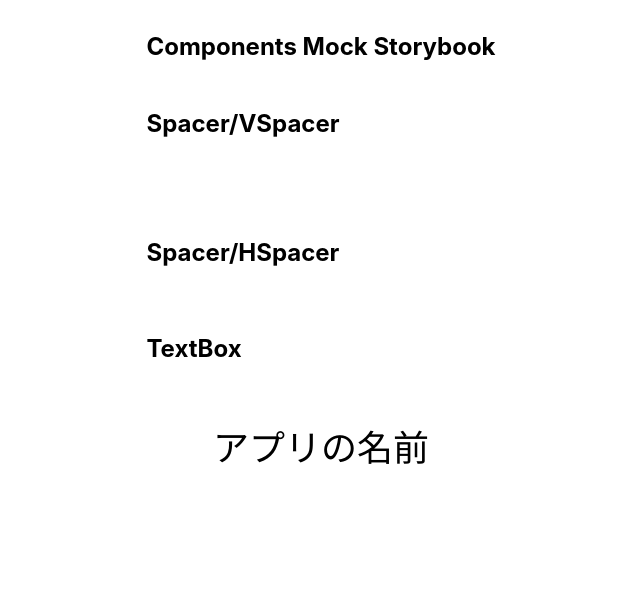
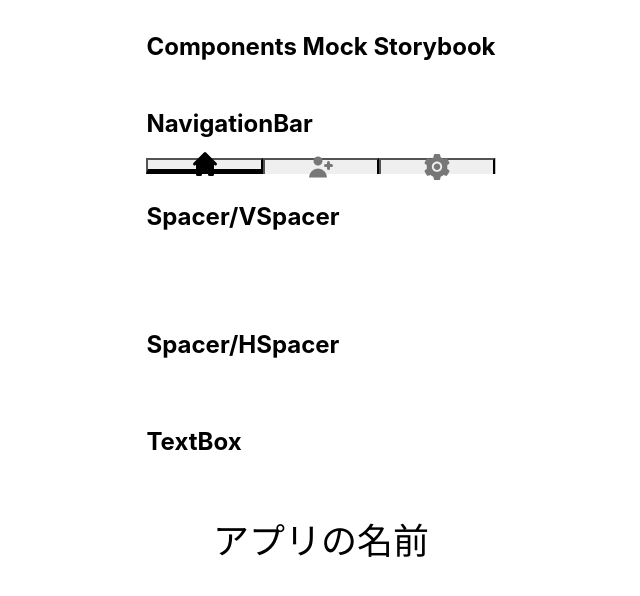
Before and after one commit to 0time-engineer/front-end, a React (Create React App) app: page /components in a window 1280 px wide. Shown: the top 596 px of the page, without its empty margins (319-959 px from the left). Built offline with nearby package versions, Linux system fonts and the light colour scheme.

Commit message:
ナビゲーションバーを作成した

```diff
--- a/package.json
+++ b/package.json
@@ -16,6 +16,7 @@
     "framer-motion": "^10.12.12",
     "react": "^18.2.0",
     "react-dom": "^18.2.0",
+    "react-icons": "^4.8.0",
     "react-router-dom": "^6.11.1",
     "react-scripts": "5.0.1",
     "typescript": "^4.9.5",
--- /dev/null
+++ b/src/Components/atoms/NavigationBar.tsx
@@ -0,0 +1,61 @@
+import { HStack, IconButton, ButtonGroup } from '@chakra-ui/react'
+import { HiUserAdd, HiHome } from 'react-icons/hi'
+import { AiFillSetting } from 'react-icons/ai'
+import { useState } from 'react'
+
+type Props = {
+  type: 'Home' | 'AddFriend' | 'Setting'
+}
+
+export const NavigationBar = ({ type }: Props) => {
+  const [screen, setScreen] = useState(type)
+
+  const ContentButton = ({
+    type,
+  }: {
+    type: 'Home' | 'AddFriend' | 'Setting'
+  }) => {
+    const color = screen === type ? '#000000' : '#777777'
+    //TODO: 型を変更する
+    let icon: any
+    switch (type) {
+      case 'Home':
+        icon = <HiHome />
+        break
+      case 'AddFriend':
+        icon = <HiUserAdd />
+        break
+      case 'Setting':
+        icon = <AiFillSetting />
+        break
+    }
+    return (
+      <IconButton
+        aria-label={type}
+        icon={icon}
+        color={color}
+        h={16}
+        w="33.33%"
+        variant="ghost"
+        fontSize="30px"
+        rounded="none"
+        borderColor="#000000"
+        borderBottomWidth={screen === type ? '5px' : '0px'}
+        _hover={{ bg: '#A3A0A0' }}
+        onClick={() => setScreen(type)}
+      />
+    )
+  }
+
+  return (
+    <>
+      <HStack h={16} justify="center">
+        <ButtonGroup w="100%" bg="#C2BEBE" isAttached>
+          <ContentButton type="Home" />
+          <ContentButton type="AddFriend" />
+          <ContentButton type="Setting" />
+        </ButtonGroup>
+      </HStack>
+    </>
+  )
+}
--- a/src/pages/Components.tsx
+++ b/src/pages/Components.tsx
@@ -9,6 +9,7 @@ import {
 } from '@chakra-ui/react'
 import { VSpacer, HSpacer } from 'Components/atoms/Spacer'
 import { TextBox } from 'Components/atoms/TextBox'
+import { NavigationBar } from 'Components/atoms/NavigationBar'
 export const Components = () => {
   return (
     <>
@@ -18,6 +19,15 @@ export const Components = () => {
           <Heading size="lg" textAlign="center">
             Components Mock Storybook
           </Heading>
+
+          {/* NavigationBar */}
+          <VSpacer size={8} />
+          <Heading size="lg">NavigationBar</Heading>
+          <Card variant="filled">
+            <CardBody>
+              <NavigationBar type="Home" />
+            </CardBody>
+          </Card>
 
           {/*  common/Spacer/VSpacer  */}
           <VSpacer size={8} />
```
Also changed, not shown: 2 other files (tests, documents, lock files or other folders).
